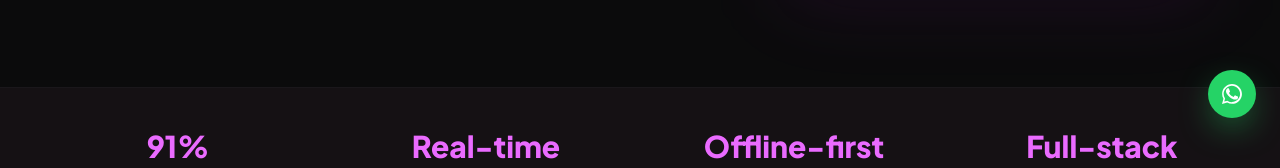
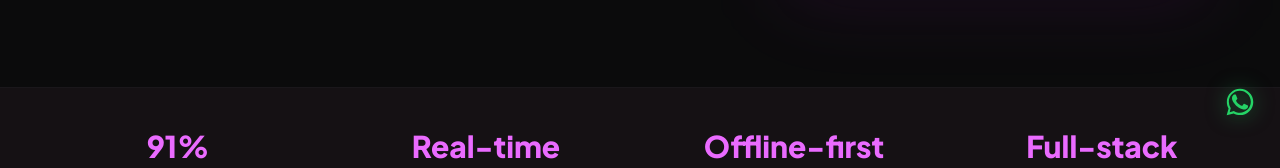
Before and after one commit to ejao-000/portfolio, a React (Vite) app: page / in a window 1280 px wide. Shown: the part 586-754 px from the top of the page. Built offline with nearby package versions, Linux system fonts and the light colour scheme; grey boxes are pictures that could not be loaded.

Commit message:
whatsapp: show bare icon only

```diff
--- a/src/components/WhatsAppButton.jsx
+++ b/src/components/WhatsAppButton.jsx
@@ -11,9 +11,9 @@ export default function WhatsAppButton() {
       target="_blank"
       rel="noreferrer"
       aria-label="Chat on WhatsApp"
-      className="fixed bottom-24 right-6 z-40 flex h-12 w-12 items-center justify-center rounded-full bg-[#25D366] text-white shadow-[0_12px_36px_-10px_rgba(37,211,102,0.9)] transition-transform duration-300 hover:-translate-y-1 hover:scale-105"
+      className="fixed bottom-24 right-6 z-40 text-[#25D366] drop-shadow-[0_0_10px_rgba(37,211,102,0.55)] transition-transform duration-300 hover:-translate-y-1 hover:scale-110"
     >
-      <svg viewBox="0 0 24 24" fill="currentColor" className="h-6 w-6">
+      <svg viewBox="0 0 24 24" fill="currentColor" className="h-8 w-8">
         <path d="M12.04 2C6.58 2 2.13 6.45 2.13 11.91c0 1.75.46 3.45 1.32 4.95L2 22l5.25-1.38c1.45.79 3.08 1.21 4.79 1.21 5.46 0 9.91-4.45 9.91-9.91C21.95 6.45 17.5 2 12.04 2zm0 18.15c-1.53 0-3.03-.41-4.34-1.19l-.31-.18-3.12.82.83-3.04-.2-.32a8.19 8.19 0 0 1-1.26-4.38c0-4.54 3.7-8.23 8.24-8.23 4.54 0 8.23 3.69 8.23 8.23s-3.69 8.24-8.23 8.24z" />
         <path d="M17.47 14.38c-.3-.15-1.76-.87-2.03-.97-.27-.1-.47-.15-.67.15-.2.3-.77.97-.94 1.17-.17.2-.35.22-.65.07-.3-.15-1.26-.46-2.4-1.48-.89-.79-1.49-1.77-1.66-2.07-.17-.3-.02-.46.13-.61.13-.13.3-.35.45-.52.15-.17.2-.3.3-.5.1-.2.05-.37-.02-.52-.07-.15-.67-1.62-.92-2.22-.24-.58-.49-.5-.67-.51h-.57c-.2 0-.52.07-.79.37-.27.3-1.04 1.02-1.04 2.48s1.06 2.88 1.21 3.08c.15.2 2.1 3.2 5.08 4.49.71.31 1.26.49 1.69.63.71.23 1.36.19 1.87.12.57-.09 1.76-.72 2.01-1.41.25-.7.25-1.29.17-1.42-.07-.13-.27-.2-.57-.35z" />
       </svg>
```
